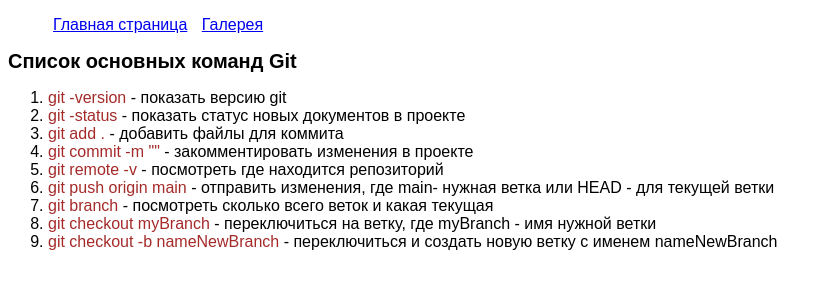
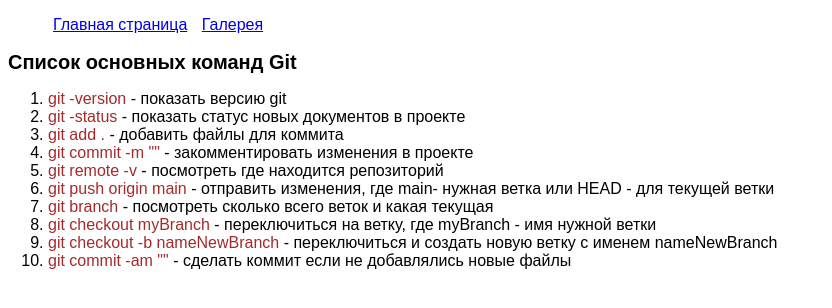
Before and after one commit to maritkch/front-end-basic, a plain HTML site: page index.html in a window 1280 px wide. Shown: the whole page, without its empty margins (0-832 px from the left). Drawn offline with Linux system fonts and the light colour scheme.

Commit message:
add homework 3

```diff
--- a/index.html
+++ b/index.html
@@ -4,7 +4,7 @@
     <meta charset="UTF-8" />
     <meta http-equiv="X-UA-Compatible" content="IE=edge" />
     <meta name="viewport" content="width=device-width, initial-scale=1.0" />
-    <title>Home Work</title>
+    <title>Домашняя работа</title>
     <link rel="stylesheet" href="./css/style.css" />
   </head>
   <body>
@@ -17,11 +17,13 @@
       </nav>
     </header>
     <main>
+      <section>
         <h1>Список основных команд Git</h1>
         <ol>
           <li><span>git -version</span> - показать версию git</li>
           <li>
-          <span>git -status</span> - показать статус новых документов в проекте
+            <span>git -status</span> - показать статус новых документов в
+            проекте
           </li>
           <li><span>git add .</span> - добавить файлы для коммита</li>
           <li>
@@ -46,7 +48,12 @@
             <span>git checkout -b nameNewBranch</span> - переключиться и создать
             новую ветку с именем nameNewBranch
           </li>
+          <li>
+            <span>git commit -am ""</span> - сделать коммит если не добавлялись
+            новые файлы
+          </li>
         </ol>
+      </section>
     </main>
   </body>
 </html>
```
Also changed, not shown: gallery.html (+4 -2 lines), images/img_2.jpg, images/img_3.jpg, images/img_4.jpg, images/img_6.jpg, 2 other files. Lines whose indentation alone changed are shown as unchanged.
